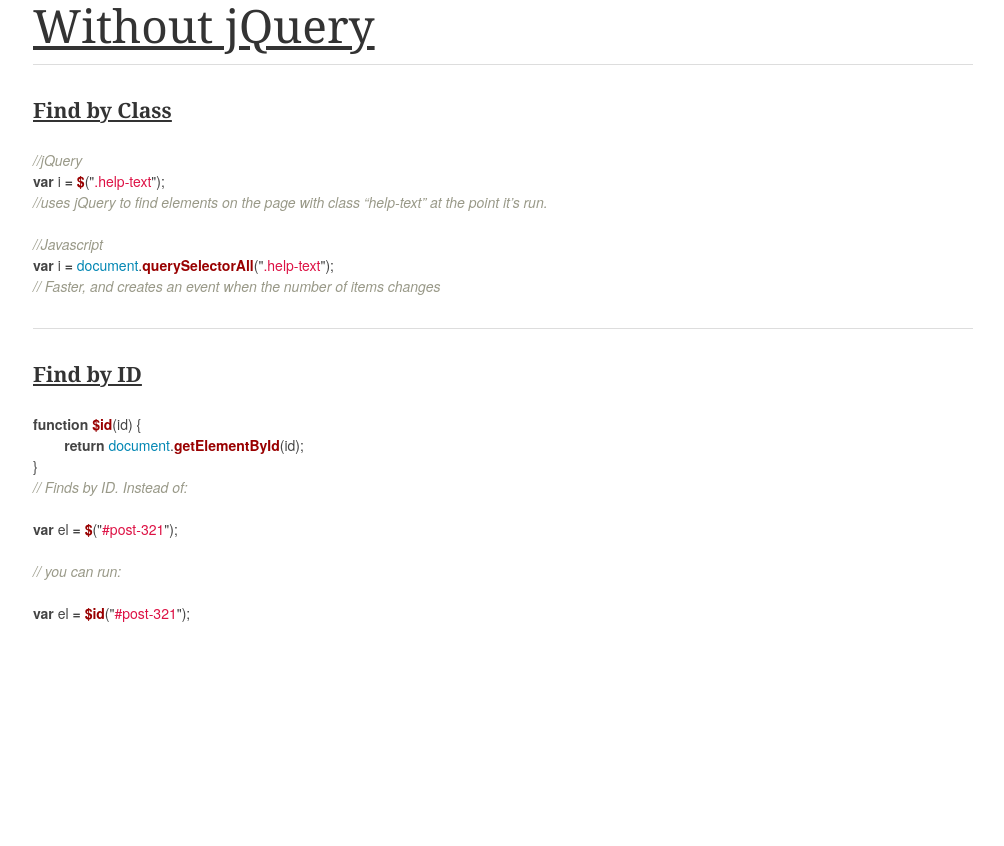
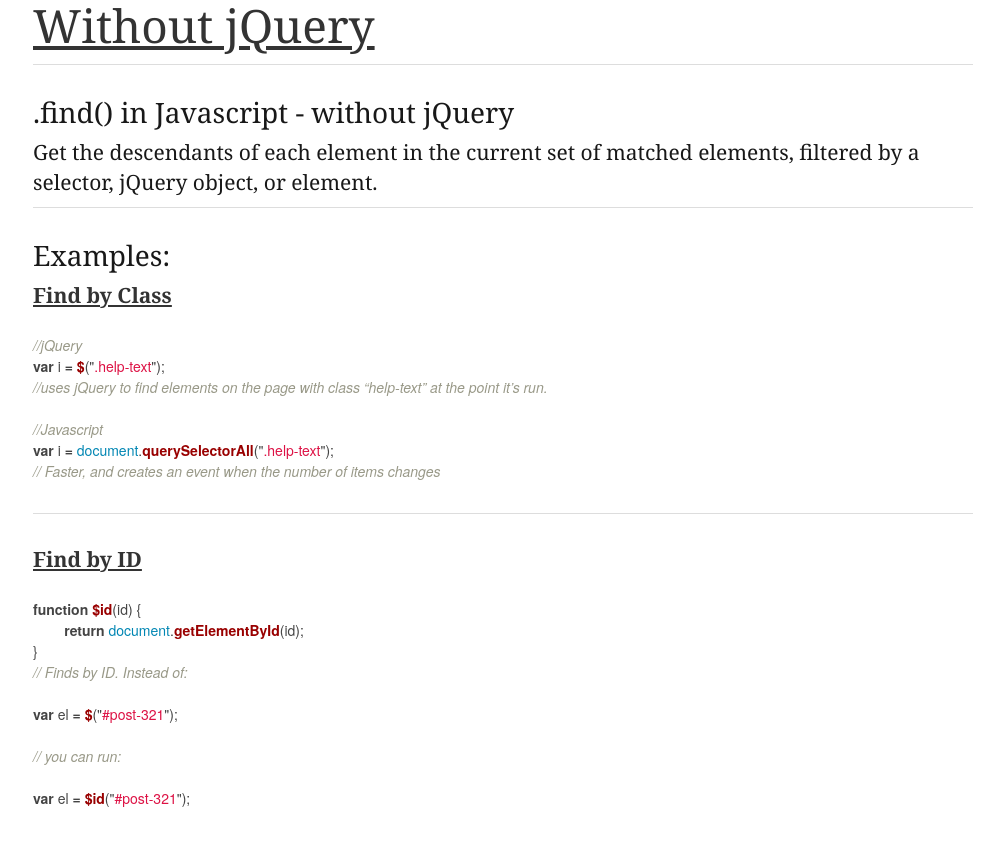
Before and after one commit to blairanderson/without-jquery, a Jekyll site: the page built from docs/find.md, in a window 1280 px wide. Shown: the top 846 px of the page, without its empty margins (137-1141 px from the left). Built offline with Jekyll 4.4.1, drawn with Linux system fonts in a browser that asks for light colours.

Commit message:
update worker and template

```diff
--- /dev/null
+++ b/_layouts/docs.html
@@ -0,0 +1,13 @@
+---
+layout: default
+---
+
+        <section class="page-header">
+            <h3>{{page.title}}</h3>
+            <h4>{{page.description}}</h4>
+        </section>
+<hr/>
+        <h3>Examples: </h3>
+        <section class="page-content">
+            {{content}}
+        </section>
--- a/help.hbs
+++ b/help.hbs
@@ -1,5 +1,5 @@
 ---
-layout: default
+layout: docs
 authors:
   - blairanderson
 date: 2014-08-12 22:22:22
--- a/index.html
+++ b/index.html
@@ -9,7 +9,7 @@
 
     <p>Lets provide code examples of how to do all-things-jQuery, <strong>without jQuery</strong>.</p>
     <section class="active">
-        <h2>Active Methods</h2>
+        <h2>jQuery Methods with Javascript Code Examples!</h2>
         {% for page in site.pages %}
         {% if page.status == "active" %}
         <div>
--- a/working.js
+++ b/worker.js
@@ -3,6 +3,7 @@
 var fs = require('fs');
 var async = require('async');
 var handlebars = require('handlebars');
+var methodsList = require('./method.js');
 
 // read the file and use the callback to render
 fs.readFile('help.hbs', function (err, data) {
@@ -10,7 +11,7 @@
     // make the buffer into a string
     var template = handlebars.compile(data.toString());
 
-    async.each(test, function (m, next) {
+    async.each(methodsList, function (m, next) {
       var filename, writer, output, method;
 
       filename = m.href.replace("html", "md");
@@ -36,6 +37,6 @@
       console.log("res", res);
     });
   } else {
-    throw new Error("Some shit: " + err);
+    throw new Error(err);
   }
 });
```
Also changed, not shown: docs/find.md (+1 -1 lines), method.js (indentation only).
